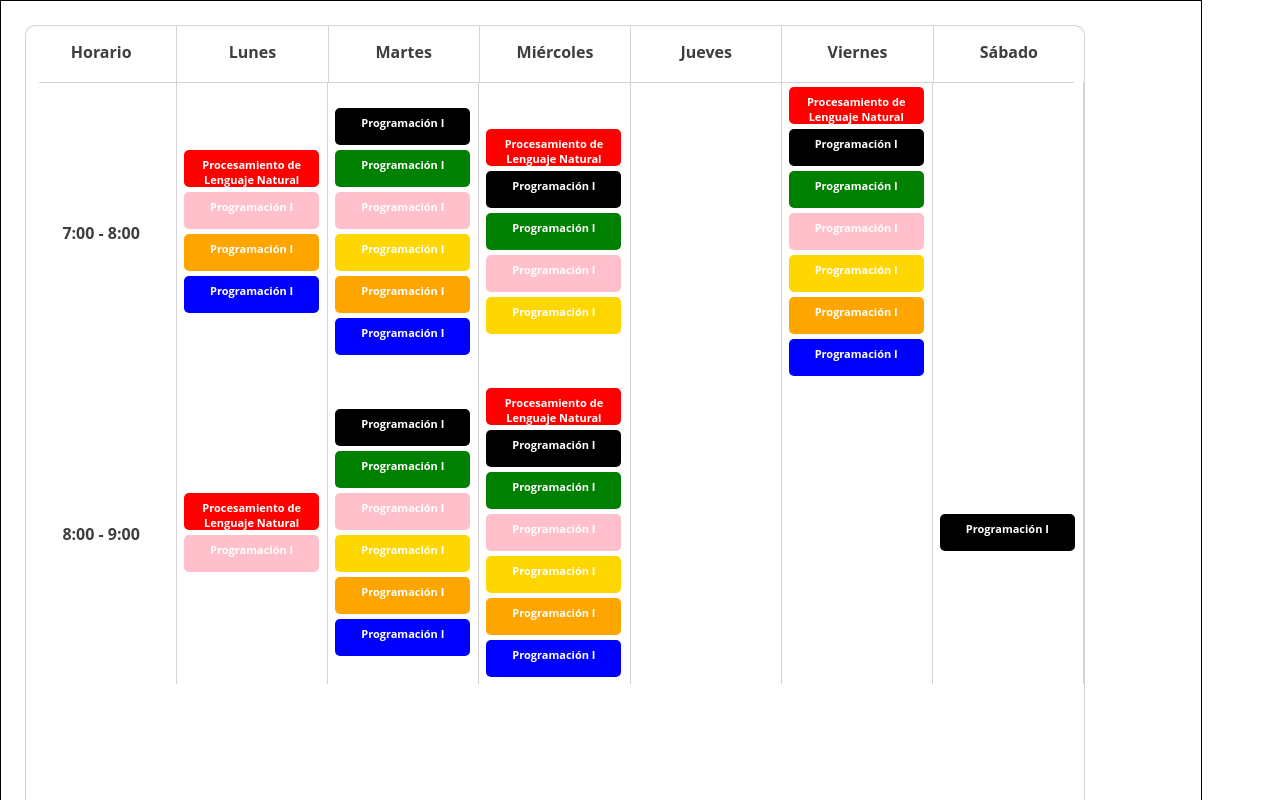
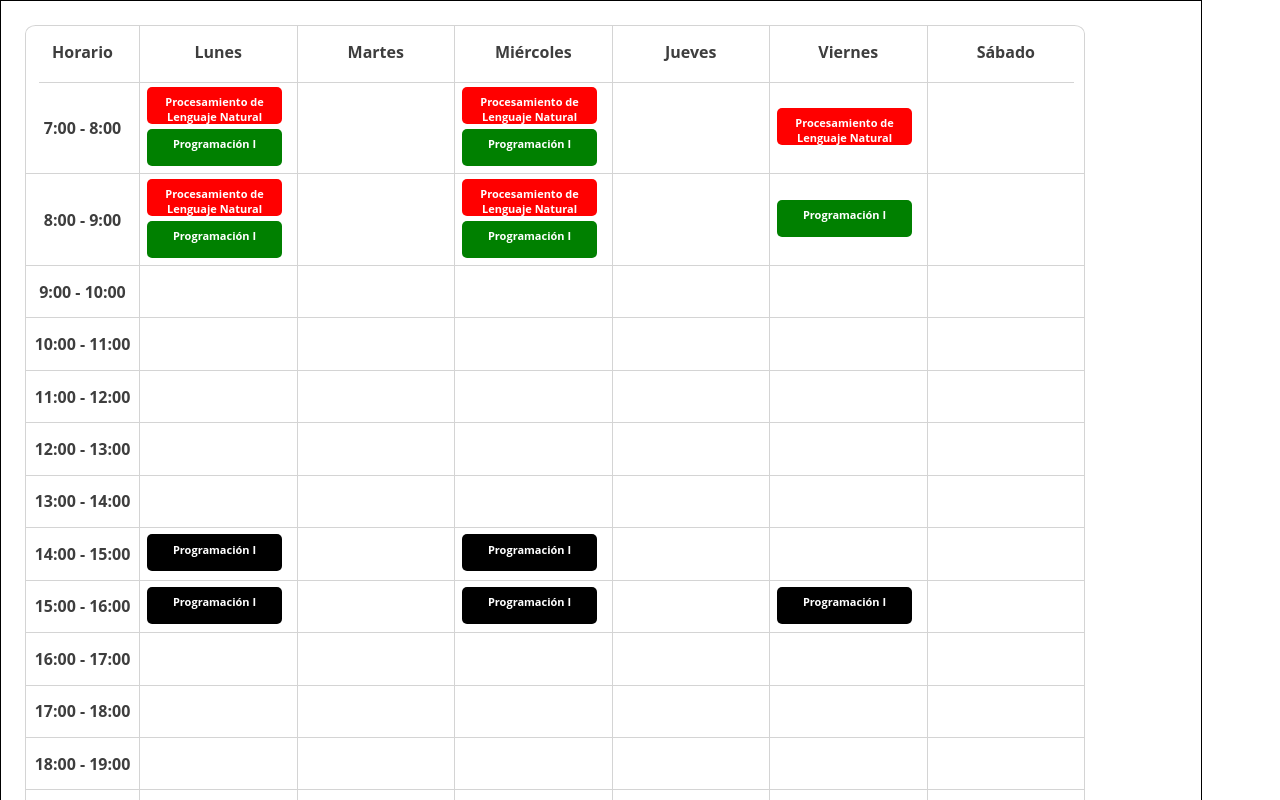
Before and after one commit to ASDU0/schedule-project, a React (Create React App) app: page / in a window 1280 px wide. Shown: the top 800 px of the page. Built offline with nearby package versions, Linux system fonts and the light colour scheme; the HTML template or start-up script is replaced by a standard one.

Commit message:
schedule third commit

```diff
--- a/src/components/schedule/ScheduleBorder.jsx
+++ b/src/components/schedule/ScheduleBorder.jsx
@@ -1,127 +1,37 @@
+import { courses } from '../../data/courses';
 import { ContainerSchedule } from './containerSchedule/ContainerSchedule';
 import { ContainerVoid } from './containerVoid/ContainerVoid';
 import styles from './styles.module.scss';
 
 export const ScheduleBorder = () => {
-  // const hours = [
-  //   '7:00 - 8:00',
-  //   '8:00 - 9:00',
-  //   '9:00 - 10:00',
-  //   '10:00 - 11:00',
-  //   '11:00 - 12:00',
-  //   '12:00 - 13:00',
-  //   '13:00 - 14:00',
-  //   '14:00 - 15:00',
-  //   '15:00 - 16:00',
-  //   '16:00 - 17:00',
-  //   '17:00 - 18:00',
-  //   '18:00 - 19:00',
-  //   '19:00 - 20:00',
-  //   '20:00 - 21:00',
-  // ];
-
-  const courses = [
-    {
-      id: '01',
-      name: 'Procesamiento de Lenguaje Natural',
-      days: {
-        monday: ['7:00 - 8:00', '8:00 - 9:00'],
-        tuesday: [],
-        wednesday: ['7:00 - 8:00', '8:00 - 9:00'],
-        thursday: [],
-        friday: ['7:00 - 8:00'],
-        saturday: [],
-      },
-      color: 'red',
-      dateInit: '5451727642724',
-      dateEnd: '5451727642724',
-    },
-    {
-      id: '02',
-      name: 'Programación I',
-      days: {
-        monday: [],
-        tuesday: ['7:00 - 8:00', '8:00 - 9:00'],
-        wednesday: ['7:00 - 8:00', '8:00 - 9:00'],
-        thursday: [],
-        friday: ['7:00 - 8:00'],
-        saturday: ['8:00 - 9:00'],
-      },
-      color: 'black',
-    },
-    {
-      id: '03',
-      name: 'Programación I',
-      days: {
-        monday: [],
-        tuesday: ['7:00 - 8:00', '8:00 - 9:00'],
-        wednesday: ['7:00 - 8:00', '8:00 - 9:00'],
-        thursday: [],
-        friday: ['7:00 - 8:00'],
-        saturday: [],
-      },
-      color: 'green',
-    },
-    {
-      id: '04',
-      name: 'Programación I',
-      days: {
-        monday: ['7:00 - 8:00', '8:00 - 9:00'],
-        tuesday: ['7:00 - 8:00', '8:00 - 9:00'],
-        wednesday: ['7:00 - 8:00', '8:00 - 9:00'],
-        thursday: [],
-        friday: ['7:00 - 8:00'],
-        saturday: [],
-      },
-      color: 'pink',
-    },
-    {
-      id: '05',
-      name: 'Programación I',
-      days: {
-        monday: [],
-        tuesday: ['7:00 - 8:00', '8:00 - 9:00'],
-        wednesday: ['7:00 - 8:00', '8:00 - 9:00'],
-        thursday: [],
-        friday: ['7:00 - 8:00'],
-        saturday: [],
-      },
-      color: 'gold',
-    },
-    {
-      id: '06',
-      name: 'Programación I',
-      days: {
-        monday: ['7:00 - 8:00'],
-        tuesday: ['7:00 - 8:00', '8:00 - 9:00'],
-        wednesday: ['8:00 - 9:00'],
-        thursday: [],
-        friday: ['7:00 - 8:00'],
-        saturday: [],
-      },
-      color: 'orange',
-    },
-    {
-      id: '07',
-      name: 'Programación I',
-      days: {
-        monday: ['7:00 - 8:00'],
-        tuesday: ['7:00 - 8:00', '8:00 - 9:00'],
-        wednesday: ['8:00 - 9:00'],
-        thursday: [],
-        friday: ['7:00 - 8:00'],
-        saturday: [],
-      },
-      color: 'blue',
-    },
+  const hours = [
+    '7:00 - 8:00',
+    '8:00 - 9:00',
+    '9:00 - 10:00',
+    '10:00 - 11:00',
+    '11:00 - 12:00',
+    '12:00 - 13:00',
+    '13:00 - 14:00',
+    '14:00 - 15:00',
+    '15:00 - 16:00',
+    '16:00 - 17:00',
+    '17:00 - 18:00',
+    '18:00 - 19:00',
+    '19:00 - 20:00',
+    '20:00 - 21:00',
   ];
 
-  const days = ['Horario', 'Lunes', 'Martes', 'Miércoles', 'Jueves', 'Viernes'];
+  const days = ['Lunes', 'Martes', 'Miércoles', 'Jueves', 'Viernes'];
   return (
     <div className={styles['container']}>
       <div className={styles['container_schedule']}>
         <div className={styles['container_schedule_top']}></div>
         <div className={styles['container_schedule_header']}>
+          <div className={styles['container_schedule_header_horario']}>
+            <h1 className={styles['container_schedule_header_horario_text']}>
+              Horario
+            </h1>
+          </div>
           {days.map((value, key) => (
             <div key={key} className={styles['container_schedule_header_caps']}>
               <h1 className={styles['container_schedule_header_caps_text']}>
@@ -136,7 +46,146 @@ export const ScheduleBorder = () => {
           </div>
         </div>
         <div className={styles['container_schedule_lineTime']}>
-          <div className={styles['container_schedule_lineTime_caps']}>
+          {hours.map((daysVal, key) => (
+            <div className={styles['container_schedule_lineTime_caps']}>
+              <div className={styles['container_schedule_lineTime_caps_text']}>
+                <h1
+                  className={
+                    styles['container_schedule_lineTime_caps_text_hour']
+                  }
+                >
+                  {daysVal}
+                </h1>
+              </div>
+              <div className={styles['container_schedule_lineTime_caps_mini']}>
+                {Object.keys(courses[0].days).map((value) =>
+                  value === 'monday' ? (
+                    <>
+                      <div
+                        className={
+                          styles['container_schedule_lineTime_caps_mini_course']
+                        }
+                      >
+                        {courses.map((value, key) =>
+                          value.days.monday.includes(`${daysVal}`) ? (
+                            <div>
+                              <ContainerSchedule
+                                title={value.name}
+                                backgroundColor={value.color}
+                              />
+                            </div>
+                          ) : null
+                        )}
+                      </div>
+                    </>
+                  ) : value === 'tuesday' ? (
+                    <>
+                      <div
+                        className={
+                          styles['container_schedule_lineTime_caps_mini_course']
+                        }
+                      >
+                        {courses.map((value, key) =>
+                          value.days.tuesday.includes(`${daysVal}`) ? (
+                            <div>
+                              <ContainerSchedule
+                                title={value.name}
+                                backgroundColor={value.color}
+                              />
+                            </div>
+                          ) : null
+                        )}
+                      </div>
+                    </>
+                  ) : value === 'wednesday' ? (
+                    <>
+                      <div
+                        className={
+                          styles['container_schedule_lineTime_caps_mini_course']
+                        }
+                      >
+                        {courses.map((value, key) =>
+                          value.days.wednesday.includes(`${daysVal}`) ? (
+                            <div>
+                              <ContainerSchedule
+                                title={value.name}
+                                backgroundColor={value.color}
+                              />
+                            </div>
+                          ) : null
+                        )}
+                      </div>
+                    </>
+                  ) : value === 'thursday' ? (
+                    <>
+                      <div
+                        className={
+                          styles['container_schedule_lineTime_caps_mini_course']
+                        }
+                      >
+                        {courses.map((value, key) =>
+                          value.days.thursday.includes(`${daysVal}`) ? (
+                            <div>
+                              <ContainerSchedule
+                                title={value.name}
+                                backgroundColor={value.color}
+                              />
+                            </div>
+                          ) : null
+                        )}
+                      </div>
+                    </>
+                  ) : value === 'friday' ? (
+                    <>
+                      <div
+                        className={
+                          styles['container_schedule_lineTime_caps_mini_course']
+                        }
+                      >
+                        {courses.map((value, key) =>
+                          value.days.friday.includes(`${daysVal}`) ? (
+                            <div>
+                              <ContainerSchedule
+                                title={value.name}
+                                backgroundColor={value.color}
+                              />
+                            </div>
+                          ) : null
+                        )}
+                      </div>
+                    </>
+                  ) : value === 'saturday' ? (
+                    <>
+                      <div
+                        className={
+                          styles['container_schedule_lineTime_caps_mini_courseSat']
+                        }
+                      >
+                        {courses.map((value, key) =>
+                          value.days.saturday.includes(`${daysVal}`) ? (
+                            <div>
+                              <ContainerSchedule
+                                title={value.name}
+                                backgroundColor={value.color}
+                              />
+                            </div>
+                          ) : null
+                        )}
+                      </div>
+                    </>
+                  ) : (
+                    <ContainerVoid
+                      className={
+                        styles['container_schedule_lineTime_caps_mini_course']
+                      }
+                    />
+                  )
+                )}
+              </div>
+            </div>
+          ))}
+
+          {/* <div className={styles['container_schedule_lineTime_caps']}>
             <div className={styles['container_schedule_lineTime_caps_text']}>
               <h1
                 className={styles['container_schedule_lineTime_caps_text_hour']}
@@ -404,7 +453,7 @@ export const ScheduleBorder = () => {
                 )
               )}
             </div>
-          </div>
+          </div> */}
         </div>
       </div>
     </div>
--- a/src/components/schedule/styles.module.scss
+++ b/src/components/schedule/styles.module.scss
@@ -22,9 +22,21 @@
       flex-direction: row;
       width: 1058px;
       height: 56px;
+      &_horario {
+        width: 117px;
+        border-right: 1px solid $gray;
+        height: 56px;
+        &_text {
+          font-style: normal;
+          font-weight: 700;
+          font-size: 16px;
+          line-height: 30px;
+          text-align: center;
+        }
+      }
       &_caps {
         border-right: 1px solid $gray;
-        width: 14.285714285714285714285714285714%;
+        width: 162px;
         height: 56px;
         &_text {
           font-style: normal;
@@ -35,7 +47,7 @@
         }
       }
       &_capsSab {
-        width: 14.285714285714285714285714285714%;
+        width: 162px;
         height: 100%;
         &_text {
           font-style: normal;
@@ -48,13 +60,14 @@
     }
     &_lineTime {
       position: relative;
-      width: 100%;
-      height: 1000px;
+      width: 1058px;
+      height: 100%;
       &_caps {
         display: flex;
         flex-direction: row;
+        border-bottom: 1px solid $gray;
         &_text {
-          width: 150.14285714285714285714285714286px;
+          width: 114px;
           height: auto;
           display: flex;
           justify-content: center;
@@ -69,7 +82,7 @@
           }
         }
         &_mini {
-          width: 906.85714285714285714285714285714px;
+          width: 944px;
           display: flex;
           flex-direction: row;
           &_course {
@@ -78,8 +91,16 @@
             justify-content: center;
             padding-left: 7px;
             padding-bottom: 7px;
-            width: 150.14285714285714285714285714286px;
+            width: 151.14285714285714285714285714286px;
             border-right: 1px solid $gray;
+          }
+          &_courseSat{
+            display: flex;
+            flex-direction: column;
+            justify-content: center;
+            padding-left: 7px;
+            padding-bottom: 7px;
+            width: 151.14285714285714285714285714286px;
           }
         }
       }
--- /dev/null
+++ b/src/data/courses.js
@@ -0,0 +1,287 @@
+export const coursesMock = [
+  {
+    id: '01',
+    name: 'Procesamiento de Lenguaje Natural',
+    days: {
+      monday: ['7:00 - 8:00', '8:00 - 9:00'],
+      tuesday: [],
+      wednesday: ['7:00 - 8:00', '8:00 - 9:00'],
+      thursday: [],
+      friday: ['7:00 - 8:00'],
+      saturday: [],
+    },
+    color: 'red',
+    dateInit: '5451727642724',
+    dateEnd: '5451727642724',
+  },
+  {
+    id: '02',
+    name: 'Programación I',
+    days: {
+      monday: [],
+      tuesday: ['7:00 - 8:00', '8:00 - 9:00'],
+      wednesday: ['7:00 - 8:00', '8:00 - 9:00'],
+      thursday: [],
+      friday: ['7:00 - 8:00'],
+      saturday: ['8:00 - 9:00'],
+    },
+    color: 'black',
+  },
+  {
+    id: '03',
+    name: 'Programación I',
+    days: {
+      monday: [],
+      tuesday: ['7:00 - 8:00', '8:00 - 9:00'],
+      wednesday: ['7:00 - 8:00', '8:00 - 9:00'],
+      thursday: [],
+      friday: ['7:00 - 8:00'],
+      saturday: [],
+    },
+    color: 'green',
+  },
+  {
+    id: '04',
+    name: 'Programación I',
+    days: {
+      monday: ['7:00 - 8:00', '8:00 - 9:00'],
+      tuesday: ['7:00 - 8:00', '8:00 - 9:00'],
+      wednesday: ['7:00 - 8:00', '8:00 - 9:00'],
+      thursday: [],
+      friday: ['7:00 - 8:00'],
+      saturday: [],
+    },
+    color: 'pink',
+  },
+  {
+    id: '05',
+    name: 'Programación I',
+    days: {
+      monday: [],
+      tuesday: ['7:00 - 8:00', '8:00 - 9:00'],
+      wednesday: ['7:00 - 8:00', '8:00 - 9:00'],
+      thursday: [],
+      friday: ['7:00 - 8:00'],
+      saturday: [],
+    },
+    color: 'gold',
+  },
+  {
+    id: '06',
+    name: 'Programación I',
+    days: {
+      monday: ['7:00 - 8:00'],
+      tuesday: ['7:00 - 8:00', '8:00 - 9:00'],
+      wednesday: ['8:00 - 9:00'],
+      thursday: [],
+      friday: ['7:00 - 8:00'],
+      saturday: [],
+    },
+    color: 'orange',
+  },
+  {
+    id: '07',
+    name: 'Programación I',
+    days: {
+      monday: ['7:00 - 8:00'],
+      tuesday: ['7:00 - 8:00', '8:00 - 9:00'],
+      wednesday: ['8:00 - 9:00'],
+      thursday: [],
+      friday: ['7:00 - 8:00'],
+      saturday: [],
+    },
+    color: 'blue',
+  },
+];
+
+export const courses = [
+  {
+    id: '01',
+    name: 'Procesamiento de Lenguaje Natural',
+    days: {
+      monday: ['7:00 - 8:00', '8:00 - 9:00'],
+      tuesday: [],
+      wednesday: ['7:00 - 8:00', '8:00 - 9:00'],
+      thursday: [],
+      friday: ['7:00 - 8:00'],
+      saturday: [],
+    },
+    color: 'red',
+    dateInit: '5451727642724',
+    dateEnd: '5451727642724',
+  },
+  {
+    id: '02',
+    name: 'Programación I',
+    days: {
+      monday: ['14:00 - 15:00', '15:00 - 16:00'],
+      tuesday: [],
+      wednesday: ['14:00 - 15:00', '15:00 - 16:00'],
+      thursday: [],
+      friday: ['15:00 - 16:00'],
+      saturday: [],
+    },
+    color: 'black',
+  },
+  {
+    id: '03',
+    name: 'Programación I',
+    days: {
+      monday: ['7:00 - 8:00', '8:00 - 9:00'],
+      tuesday: [],
+      wednesday: ['7:00 - 8:00', '8:00 - 9:00'],
+      thursday: [],
+      friday: ['8:00 - 9:00'],
+      saturday: [],
+    },
+    color: 'green',
+  },
+  {
+    id: '04',
+    name: 'Programación I',
+    days: {
+      monday: [],
+      tuesday: [],
+      wednesday: [],
+      thursday: [],
+      friday: [],
+      saturday: [],
+    },
+    color: 'pink',
+  },
+  {
+    id: '05',
+    name: 'Programación I',
+    days: {
+      monday: [],
+      tuesday: [],
+      wednesday: [],
+      thursday: [],
+      friday: [],
+      saturday: [],
+    },
+    color: 'gold',
+  },
+  {
+    id: '06',
+    name: 'Programación I',
+    days: {
+      monday: [],
+      tuesday: [],
+      wednesday: [],
+      thursday: [],
+      friday: [],
+      saturday: [],
+    },
+    color: 'orange',
+  },
+  {
+    id: '07',
+    name: 'Programación I',
+    days: {
+      monday: [],
+      tuesday: [],
+      wednesday: [],
+      thursday: [],
+      friday: [],
+      saturday: [],
+    },
+    color: 'blue',
+  },
+];
+
+export const coursesTest = [
+  {
+    id: '01',
+    name: 'Procesamiento de Lenguaje Natural',
+    days: {
+      monday: [],
+      tuesday: [],
+      wednesday: [],
+      thursday: [],
+      friday: [],
+      saturday: [],
+    },
+    color: 'red',
+    dateInit: '5451727642724',
+    dateEnd: '5451727642724',
+  },
+  {
+    id: '02',
+    name: 'Programación I',
+    days: {
+      monday: [],
+      tuesday: [],
+      wednesday: [],
+      thursday: [],
+      friday: [],
+      saturday: [],
+    },
+    color: 'black',
+  },
+  {
+    id: '03',
+    name: 'Programación I',
+    days: {
+      monday: [],
+      tuesday: [],
+      wednesday: [],
+      thursday: [],
+      friday: [],
+      saturday: [],
+    },
+    color: 'green',
+  },
+  {
+    id: '04',
+    name: 'Programación I',
+    days: {
+      monday: [],
+      tuesday: [],
+      wednesday: [],
+      thursday: [],
+      friday: [],
+      saturday: [],
+    },
+    color: 'pink',
+  },
+  {
+    id: '05',
+    name: 'Programación I',
+    days: {
+      monday: [],
+      tuesday: [],
+      wednesday: [],
+      thursday: [],
+      friday: [],
+      saturday: [],
+    },
+    color: 'gold',
+  },
+  {
+    id: '06',
+    name: 'Programación I',
+    days: {
+      monday: [],
+      tuesday: [],
+      wednesday: [],
+      thursday: [],
+      friday: [],
+      saturday: [],
+    },
+    color: 'orange',
+  },
+  {
+    id: '07',
+    name: 'Programación I',
+    days: {
+      monday: [],
+      tuesday: [],
+      wednesday: [],
+      thursday: [],
+      friday: [],
+      saturday: [],
+    },
+    color: 'blue',
+  },
+];
```
